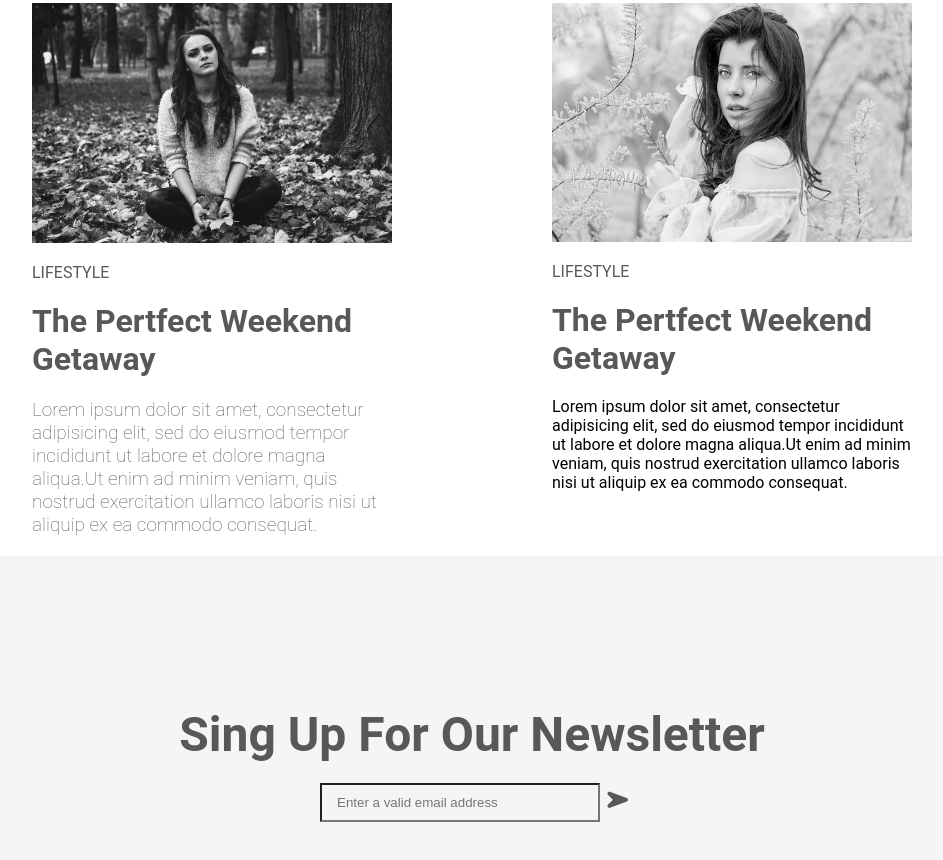
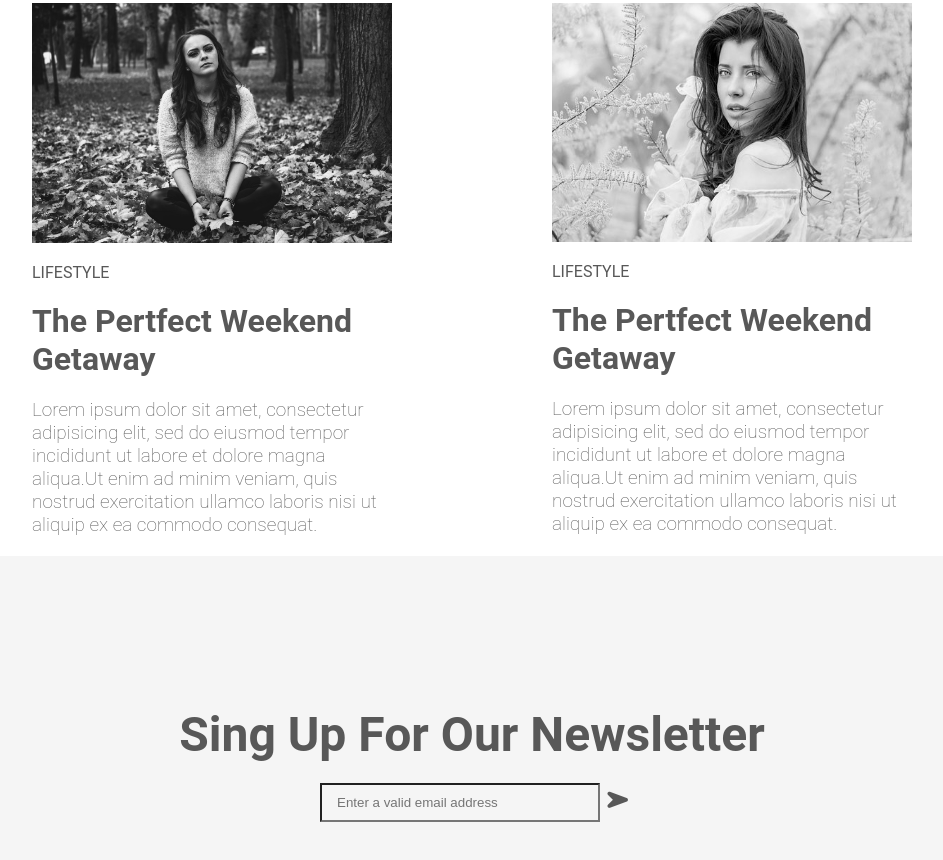
Before and after one commit to Fatema2020/project3, a plain HTML site: page index.html in a window 1280 px wide. Shown: the part 2013-2873 px from the top of the page, without its empty margins (168-1111 px from the left). Drawn offline with Linux system fonts and the light colour scheme.

Commit message:
Update index.html

```diff
--- a/index.html
+++ b/index.html
@@ -97,7 +97,7 @@
 			<article>
 				<span>lifestyle</span>
 				<h1>the pertfect weekend getaway</h1>
-				Lorem ipsum dolor sit amet, consectetur adipisicing elit, sed do eiusmod
+				<p>Lorem ipsum dolor sit amet, consectetur adipisicing elit, sed do eiusmod
 				tempor incididunt ut labore et dolore magna aliqua.Ut enim ad minim veniam, quis nostrud exercitation ullamco laboris nisi ut aliquip ex ea commodo consequat.</p>
 			</article>
 			</div>
```
